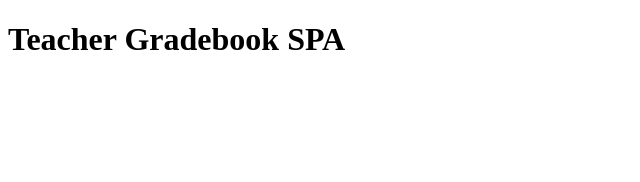
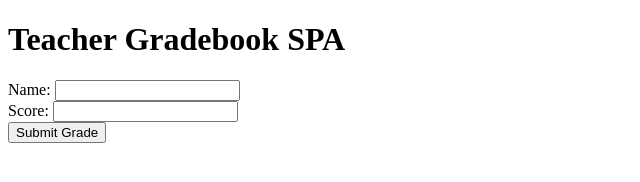
Before and after one commit to ambientstl/gradebook-hack-athon, a website: page index.html in a window 1280 px wide. Shown: the whole page, without its empty margins (0-640 px from the left). Drawn offline with Linux system fonts and the light colour scheme.

Commit message:
Add html for student & grade form

```diff
--- a/index.html
+++ b/index.html
@@ -11,7 +11,28 @@
     <h1>Teacher Gradebook SPA</h1>
   </header>
   <nav></nav>
-  <main></main>
+  <main>
+    <form>
+      <!-- TODO: Use <div>s along with FLEXBOX to format this form with 'mobile-first' responsive design. -->
+      <div>
+        <label for="name">
+          Name:
+        </label>
+        <input id="name" type="text" required />
+      </div>
+
+      <div>
+        <label for="score">
+          Score:
+          </label>
+        <input id="score" type="number" required/>
+      </div>
+
+      <div>
+        <button>Submit Grade</button>
+      </div>
+    </form>
+  </main>
   <footer></footer>
 </body>
 </html>
```
